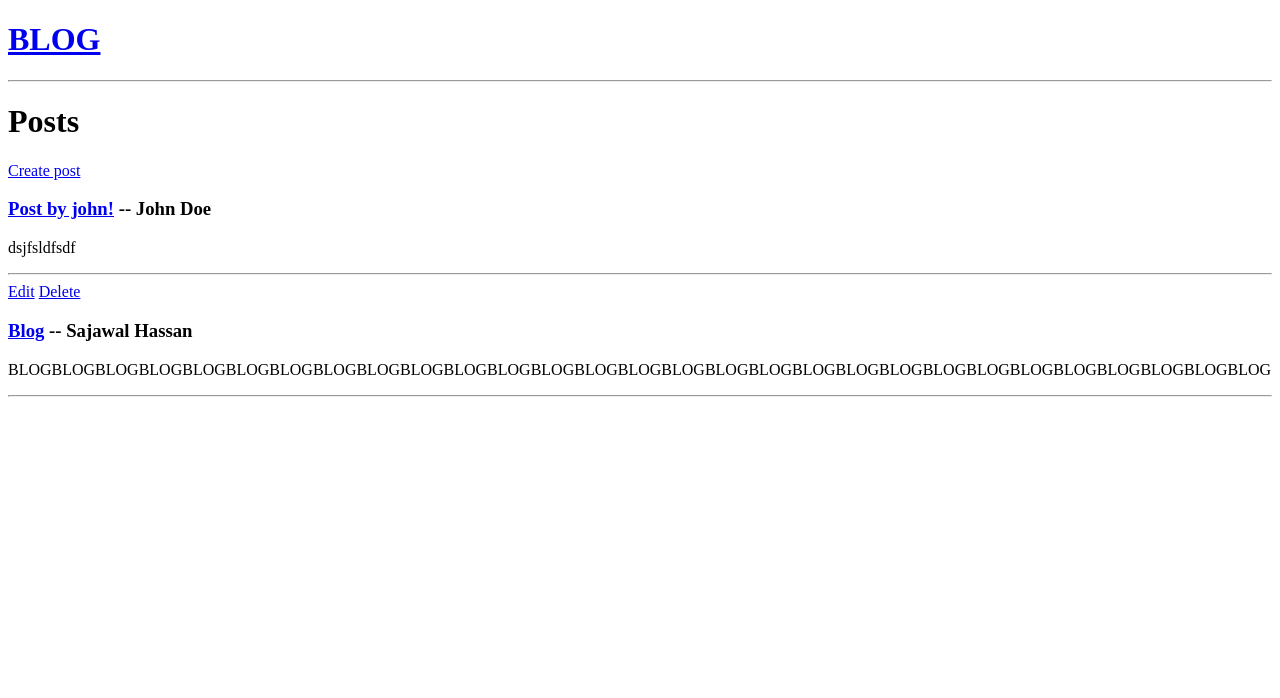
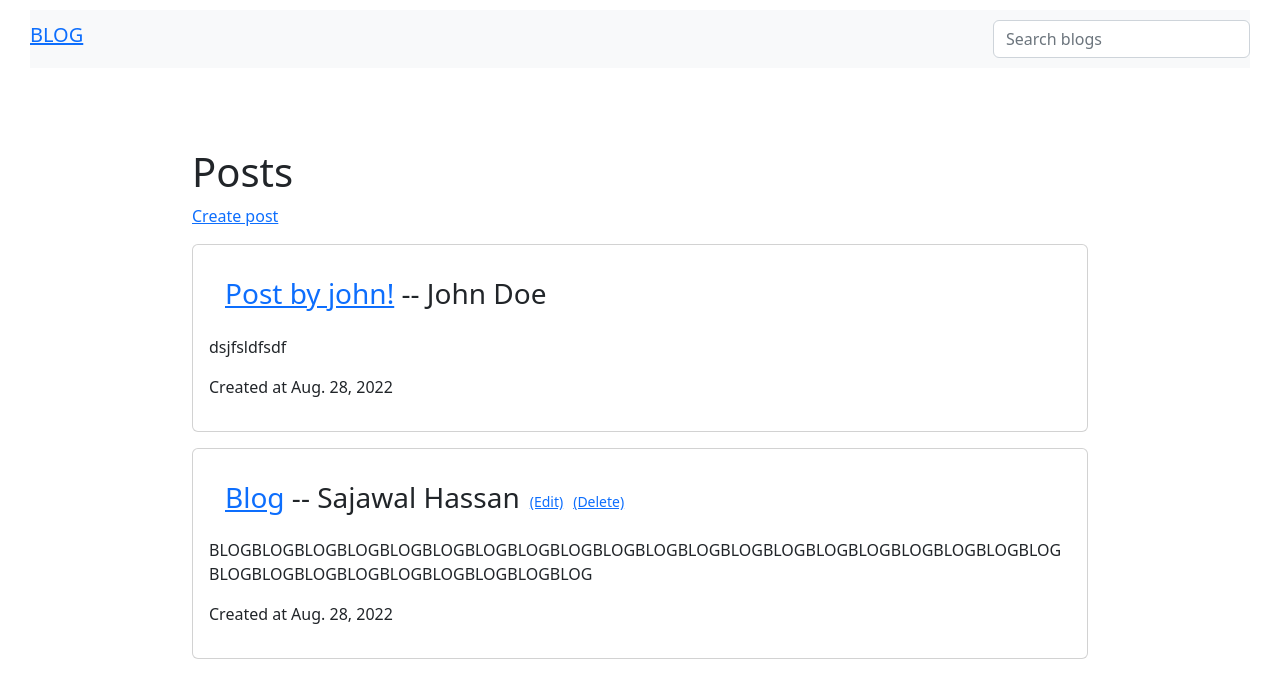
Before and after one commit to SajawalHassan/blog_django, a Django app: page / in a window 1280 px wide. Shown: the top 698 px of the page. Run offline with Django 4.2, Linux system fonts and the light colour scheme; a user stored in the database is signed in; data comes from the database, SQL or seed files in the repository; both versions use the stored data as it was after the commit.

Commit message:
add search functionality

```diff
--- a/blog_django/blog_django/theblog/models.py
+++ b/blog_django/blog_django/theblog/models.py
@@ -3,6 +3,7 @@ from django.db import models
 from django.contrib.auth.models import User
 from django.urls import reverse
 import uuid
+from datetime import datetime, date
 
 # Create your models here.
 
@@ -12,6 +13,11 @@ class Post(models.Model):
     body = models.TextField()
     author = models.ForeignKey(User, on_delete=models.CASCADE)
     id = models.UUIDField(primary_key=True, default=uuid.uuid4, editable=False)
+    createdAt = models.DateField(auto_now_add=True)
+    updatedAt = models.DateField(auto_now=True)
+
+    class Meta:
+        ordering = ['-createdAt', '-updatedAt']
 
     def __str__(self):
         return f"{str(self.title)} | {str(self.author)}"
--- a/blog_django/blog_django/theblog/templates/article_detail.html
+++ b/blog_django/blog_django/theblog/templates/article_detail.html
@@ -1,6 +1,7 @@
 {% extends 'base.html' %} {% block content %}
 <h1>{{post.title}}</h1>
 <p>By: {{post.author.first_name}} {{post.author.last_name}}</p>
+<small>Created on {{post.createdAt}}</small>
 <hr />
 <p>{{post.body}}</p>
 {% endblock content %}
--- a/blog_django/blog_django/theblog/templates/base.html
+++ b/blog_django/blog_django/theblog/templates/base.html
@@ -1,18 +1,41 @@
 <!DOCTYPE html>
+<style>
+  .content {
+    max-width: 70vw;
+    margin: auto;
+    margin-top: 5rem;
+  }
+  .header {
+    margin: 10px 30px;
+  }
+</style>
 <html lang="en">
   <head>
     <meta charset="UTF-8" />
     <meta http-equiv="X-UA-Compatible" content="IE=edge" />
     <meta name="viewport" content="width=device-width, initial-scale=1.0" />
+    <link
+      href="https://cdn.jsdelivr.net/npm/bootstrap@5.2.0/dist/css/bootstrap.min.css"
+      rel="stylesheet"
+      integrity="sha384-gH2yIJqKdNHPEq0n4Mqa/HGKIhSkIHeL5AyhkYV8i59U5AR6csBvApHHNl/vI1Bx"
+      crossorigin="anonymous"
+    />
     <title>Blog App!</title>
   </head>
   <body>
-    <div>
-      <h1>
+    <div class="navbar bg-light header">
+      <h1 class="navbar-brand">
         <a href="{% url 'home' %}">BLOG</a>
       </h1>
-      <hr />
-      {% block content %} {% endblock content %}
+      <form action="{% url 'home' %}" method="GET">
+        <input
+          type="text"
+          placeholder="Search blogs"
+          name="q"
+          class="form-control"
+        />
+      </form>
     </div>
+    <div class="content">{% block content %} {% endblock content %}</div>
   </body>
 </html>
--- a/blog_django/blog_django/theblog/templates/home.html
+++ b/blog_django/blog_django/theblog/templates/home.html
@@ -1,19 +1,39 @@
 {% extends 'base.html' %} {% block content %}
+<style>
+  .flex {
+    display: flex;
+    align-items: center;
+  }
+  .customize-option {
+    margin-left: 10px;
+  }
+</style>
+
 <h1>Posts</h1>
 
 <a href="{% url 'add-post' %}">Create post</a>
 
 {% for post in object_list %}
-<div>
-  {% if request.user.id == post.author.id %}
-  <a href="{% url 'update-post' post.id %}">Edit</a>
-  <a href="{% url 'delete-post' post.id %}">Delete</a>
-  {% endif %}
-  <h3>
-    <a href="{% url 'article-detail' post.id %}">{{post.title}}</a> --
-    {{post.author.first_name}} {{post.author.last_name}}
-  </h3>
+<div class="card mt-3 p-3">
+  <div class="flex card-body">
+    <h3>
+      <a href="{% url 'article-detail' post.id %}">{{post.title}}</a> --
+      {{post.author.first_name}} {{post.author.last_name}}
+    </h3>
+    {% if request.user.id == post.author.id %}
+    <small>
+      <a href="{% url 'update-post' post.id %}" class="customize-option"
+        >(Edit)</a
+      >
+    </small>
+    <small>
+      <a href="{% url 'delete-post' post.id %}" class="customize-option"
+        >(Delete)</a
+      >
+    </small>
+    {% endif %}
+  </div>
   <p>{{post.body}}</p>
-  <hr />
+  <p>Created at {{post.createdAt}}</p>
 </div>
 {% endfor %} {% endblock content %}
--- a/blog_django/blog_django/theblog/views.py
+++ b/blog_django/blog_django/theblog/views.py
@@ -1,6 +1,8 @@
 from django.views.generic import ListView, DetailView, CreateView, UpdateView, DeleteView
 from .models import Post
-from django.urls import reverse
+from .forms import PostForm
+from django.db.models import Q
+
 
 # Create your views here.
 
@@ -8,6 +10,14 @@ from django.urls import reverse
 class HomeView(ListView):
     model = Post
     template_name = 'home.html'
+    ordering = ['-id']
+
+    def get_queryset(self):
+        q = self.request.GET.get('q') if self.request.GET.get(
+            'q') is not None else ''
+        object_list = Post.objects.filter(
+            Q(title__icontains=q) | Q(body__icontains=q))
+        return object_list
 
 
 class ArticleDetailView(DetailView):
@@ -18,13 +28,13 @@ class ArticleDetailView(DetailView):
 class AddPostView(CreateView):
     model = Post
     template_name = "add_post.html"
-    fields = '__all__'
+    form_class = PostForm
 
 
 class UpdatePostView(UpdateView):
     model = Post
     template_name = "update_post.html"
-    fields = '__all__'
+    form_class = PostForm
 
 
 class DeletePostView(DeleteView):
```
Also changed, not shown: blog_django/blog_django/theblog/forms.py (added, +14 -0 lines), blog_django/blog_django/db.sqlite3, blog_django/blog_django/theblog/migrations/0003_post_createdat_post_updatedat.py (added), blog_django/blog_django/theblog/migrations/0004_alter_post_options.py (added).
